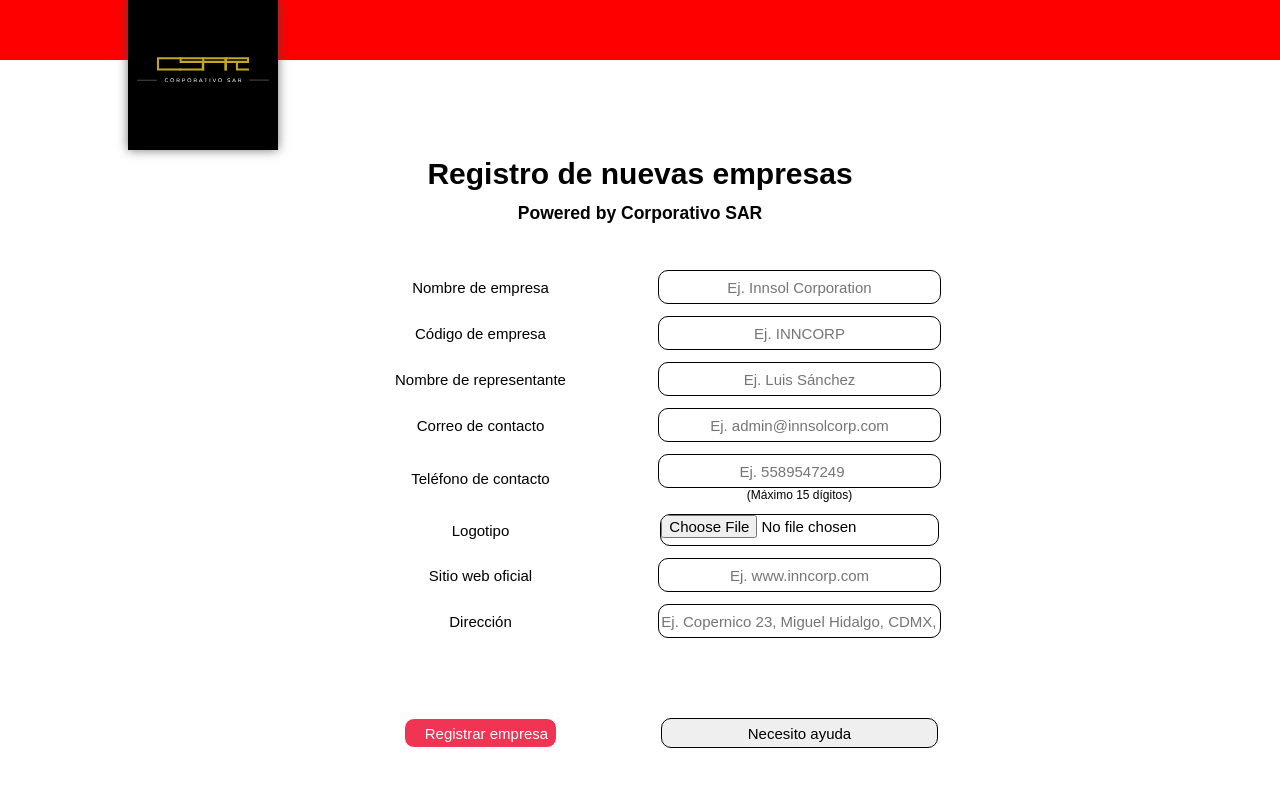
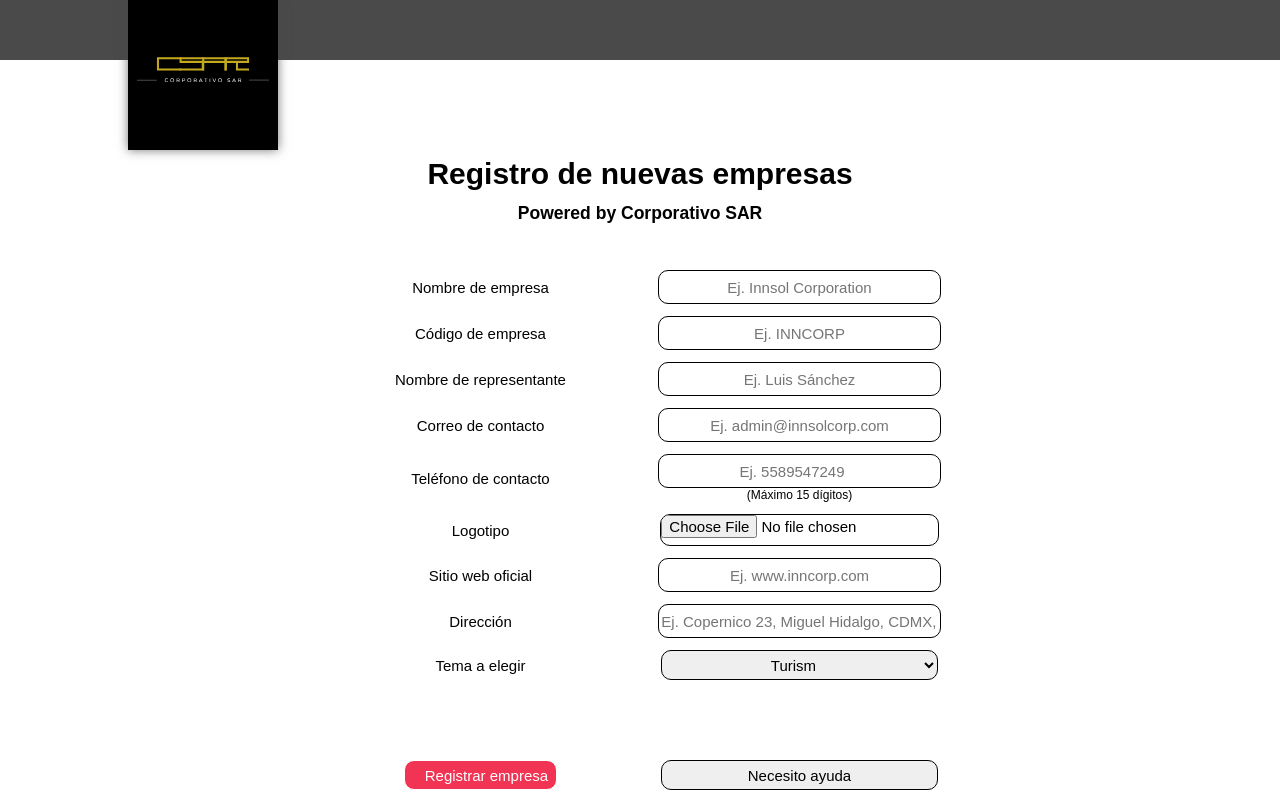
Before and after one commit to CorporativoSar-Projects/notassar, a PHP site: page /registroEmpresarial.php in a window 1280 px wide. Run offline with PHP 8.4, Linux system fonts and the light colour scheme; data that the repository does not hold is empty; some libraries are stand-ins or nearby versions.

Commit message:
Custom colors

```diff
--- a/CSS/estilos.css
+++ b/CSS/estilos.css
@@ -236,6 +236,15 @@ table,td{
 	font-size: 15px;
 }
 
+#formRegEmp select{
+	border-radius: 10px;
+	width: 90%;
+	height: 30px;
+	border: 1px solid;
+	text-align: center;
+	font-size: 15px;
+}
+
 #formRegEmp td{
 	padding: 5px;
 	font-size: 15px;
--- a/registroEmpresarial.php
+++ b/registroEmpresarial.php
@@ -46,7 +46,6 @@
 	<meta charset="utf-8"/>
 	<title>Login</title>
 	<link rel="stylesheet" type="text/css" href="CSS/estilos.css">
-	<link rel="stylesheet" type="text/css" href="CSS/customStyle_Turism.css">
 	<script type="text/javascript" src="http://code.jquery.com/jquery-1.10.2.min.js"></script>
 	<script type="text/javascript"  href="./js/scripts.js"></script>
 	<link rel="shortcut icon" href="img/1.png" />
@@ -60,7 +59,7 @@
 	}
 </style>
 <body style="font-family:arial;">
-	<header>
+	<header id="headerRegEmp">
 		<img src="img/SAR svg/1.svg" id="logo">
 		<!--<a href="./carritodecompras.php" title="Ver carrito de compras">
 			<img src="./imagenes/carrito.png">
@@ -73,15 +72,15 @@
 				<br>
 				<br>
 				<center>
-                <table>
+                <table id="tableRegEmp">
 					<tr>
 						<td colspan="2">
-							<h1>Registro de nuevas empresas</h1>
+							<h1 id="themeTitles">Registro de nuevas empresas</h1>
 						</td>
 					</tr>
 					<tr>
 						<td colspan="2">
-							<h3>Powered by Corporativo SAR</h3>
+							<h3 id="themeTitles">Powered by Corporativo SAR</h3>
 							<br><br>
 						</td>
 					</tr>
@@ -149,6 +148,18 @@
                         <td>
                             <input type="text" id="dirEmp" name="dirEmp" placeholder="Ej. Copernico 23, Miguel Hidalgo, CDMX, 02380" required="true">
                         </td>
+					</tr>
+					<tr>
+						<td>
+                            <label for="nomEmp" id="labRegForm">Tema a elegir</label>
+                        </td>
+                        <td>
+                            <select name="temaEmp" id="temaEmp" onchange="themeTest()">
+								<option value="CSS/customStyle_Turism.css">Turism</option>
+								<option value="CSS/customStyle_Tech.css">Tech</option>
+								<option value="">Standar</option>
+							</select>
+                        </td>
                     </tr>
                     <tr>
                         <td>
@@ -168,6 +179,33 @@
 	function nuevo() {
 		alert("Por favor, escribe al administrador del sistema o contacta al correo contacto@corporativosaarme.com");
 	}
+
+	function themeTest() {
+		/*var table = document.getElementById('tableRegEmp');
+		table.getElementsByTagName('h1');*/
+		var themeAllLabels = document.getElementById('formRegEmp');
+		themeAllLabels.getElementsByTagName("label");
+		var themeTitles = document.getElementById('themeTitles');
+		var selThem = document.getElementById('temaEmp').selectedIndex;
+		var them = document.getElementById('temaEmp').options;
+		var headerTheme = document.getElementById('headerRegEmp');
+		if (them[selThem].text == "Turism") {
+			headerTheme.style.backgroundColor="red";
+			themeTitles.style.color="red";
+			themeAllLabels.style.color="black";
+		}
+		else if (them[selThem].text == "Tech") {
+			headerTheme.style.backgroundColor="#0a71ac";
+			themeAllLabels.style.color="#0a71ac";
+			themeTitles.style.color="black";
+		}
+		else if (them[selThem].text == "Standar") {
+			headerTheme.style.backgroundColor="#4a4a4a";
+			themeTitles.style.color="black";
+			themeAllLabels.style.color="black";
+		}
+		//alert("Hola:"+them[selThem].text);
+	}
 </script>
 </html>
 <?php
```
